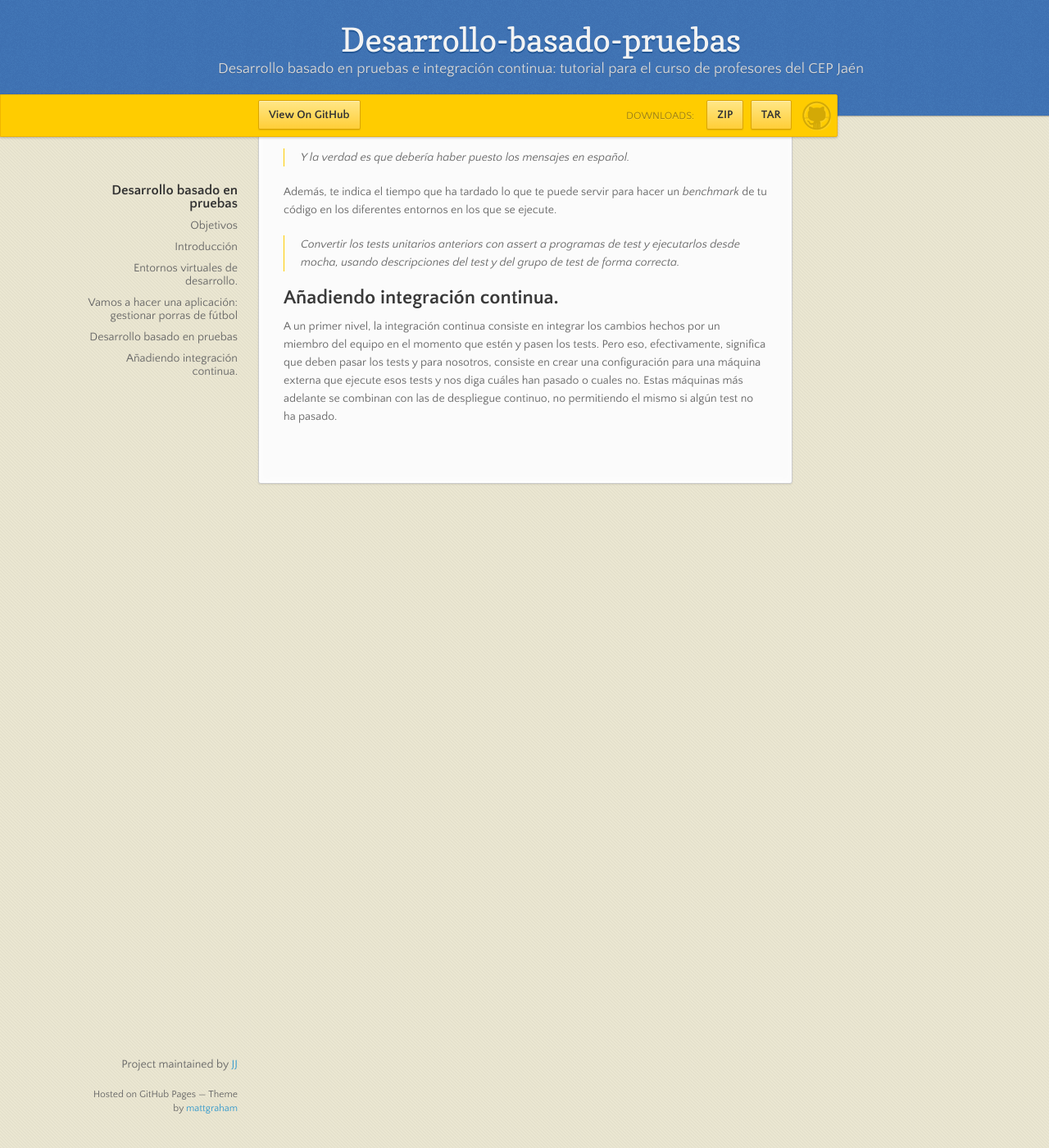
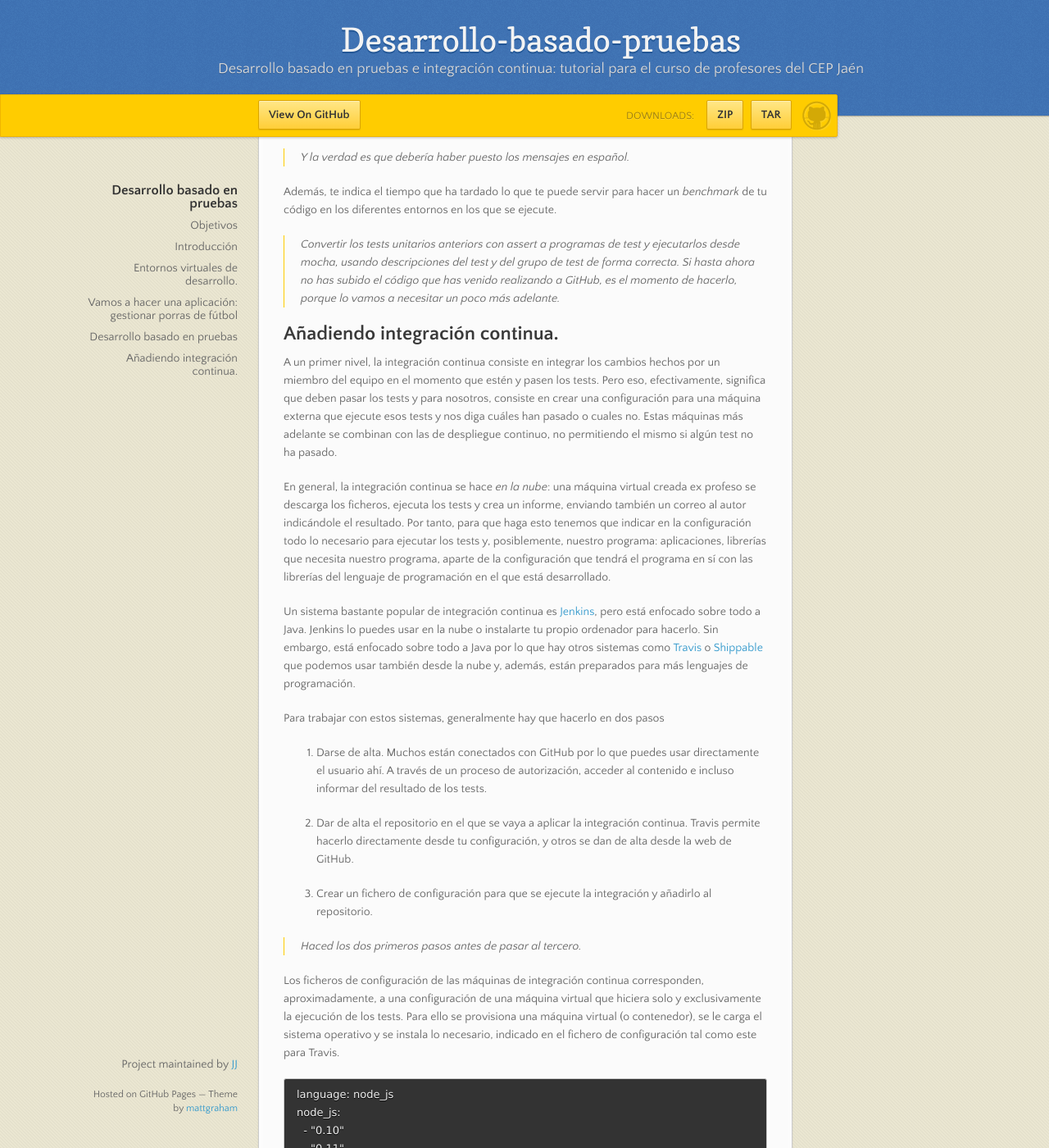
Before and after one commit to JJ/desarrollo-basado-pruebas, a Jekyll site: the page built from index.md, in a window 1280 px wide and 1400 px high, scrolled down 7819 px. Shown: the whole window at 82% size. Built offline with Jekyll 4.4.1, drawn with Linux system fonts in a browser that asks for light colours; nearby versions of some CDN libraries; before the commit the page ends 8449 px from its top, so only the background shows below that; some of the changed text lies outside the part shown.

Commit message:
Sync gh-pages with master

```diff
--- a/index.md
+++ b/index.md
@@ -434,7 +434,7 @@
 
 > Convertir los tests unitarios anteriors con assert a programas de
 > test y ejecutarlos desde *mocha*, usando descripciones del test y
-> del grupo de test de forma correcta.
+> del grupo de test de forma correcta. Si hasta ahora no has subido el código que has venido realizando a GitHub, es el momento de hacerlo, porque lo vamos a necesitar un poco más adelante.
 
 
 ##Añadiendo integración continua.
@@ -447,3 +447,92 @@
 pasado o cuales no. Estas máquinas más adelante se combinan con las de
 despliegue continuo, no permitiendo el mismo si algún test no ha
 pasado.
+
+En general, la integración continua se hace *en la nube*: una máquina
+virtual creada ex profeso se descarga los ficheros, ejecuta los tests
+y crea un informe, enviando también un correo al autor indicándole el
+resultado. Por tanto, para que haga esto tenemos que indicar en la
+configuración todo lo necesario para ejecutar los tests y,
+posiblemente, nuestro programa: aplicaciones, librerías que necesita
+nuestro programa, aparte de la configuración que tendrá el programa en
+sí con las librerías del lenguaje de programación en el que está
+desarrollado.
+
+Un sistema bastante popular de integración continua es
+[Jenkins](http://jenkins-ci.org/), pero está enfocado sobre todo a
+Java. Jenkins lo puedes usar en la nube o instalarte tu propio
+ordenador para hacerlo. Sin embargo, está enfocado sobre todo a Java
+por lo que hay otros sistemas como [Travis](http://travis-ci.org) o
+[Shippable](https://www.shippable.com/) que podemos usar también desde
+la nube y, además, están preparados para más lenguajes de
+programación.
+
+Para trabajar con estos sistemas, generalmente hay que hacerlo en dos
+pasos
+
+1. Darse de alta. Muchos están conectados con GitHub por lo que puedes
+   usar directamente el usuario ahí. A través de un proceso de
+   autorización, acceder al contenido e incluso informar del resultado
+   de los tests.
+
+2. Dar de alta el repositorio en el que se vaya a aplicar la
+   integración continua. Travis permite hacerlo directamente desde tu
+   configuración, y otros se dan de alta desde la web de GitHub.
+
+3. Crear un fichero de configuración para que se ejecute la
+   integración y añadirlo al repositorio.
+
+
+> Haced los dos primeros pasos antes de pasar al tercero.
+
+Los ficheros de configuración de las máquinas de integración continua
+corresponden, aproximadamente, a una configuración de una máquina
+virtual que hiciera solo y exclusivamente la ejecución de los
+tests. Para ello se provisiona una máquina virtual (o contenedor), se
+le carga el sistema operativo y se instala lo necesario, indicado en
+el fichero de configuración tal como este para Travis.
+
+	language: node_js
+	node_js:
+	  - "0.10"
+	  - "0.11"
+	before_install:
+	  - npm install -g mocha
+	  - cd src; npm install .
+	script: cd src; mocha
+
+Este fichero, denominado `.travis.yml`, contiene lo siguiente:
+
+- `language` indica qué lenguaje se va a usar. Travis tiene
+  [varios lenguajes](http://docs.travis-ci.com/user/getting-started/),
+  incluyendo por supuesto nodejs. Las máquinas virtuales no suelen
+  estar configuradas para lenguajes arbitrarios, aunque por supuesto
+  se puede poner un lenguaje tal como C y luego descargar lo necesario
+  para otro lenguaje.
+
+- `node_js` en este caso indica las versiones que vamos a probar. Por
+  el mismo precio podemos probar varias versiones, en este caso las
+  dos últimas de node.
+
+- `before_install` se ejecuta antes de la instalación de la aplicación
+  (específica de cada lenguaje; por ejemplo en el caso de node.js
+  sería `npm install .`. En nuestro caso tenemos que instalar `mocha`
+  y además ejecutar este último paso en un subdirectorio que no es
+  estándar.
+
+- Finalmente, se ejecuta el script de prueba en sí (para el caso,
+  cualquier cosa que quieras ejecutar). Una vez más, nos cambiamos al
+  subdirectorio y ejecutamos `mocha` tal como lo hemos hecho
+  anteriormente.
+
+El resultado
+[aparecerá en la web](https://travis-ci.org/JJ/desarrollo-basado-pruebas)
+y también se enviará por correo electrónico. Y te da también un
+*badge* que puedes poner en tu fichero para indicar que, por lo
+pronto, todo funciona.
+
+Si el informe indica que las pruebas son correctas, se puede proceder al despliegue. Pero eso
+ya será en la siguiente clase.
+
+> Configurar integración continua para nuestra aplicación usando
+> Travis o algún otro sitio.
```
Also changed, not shown: README.md.
